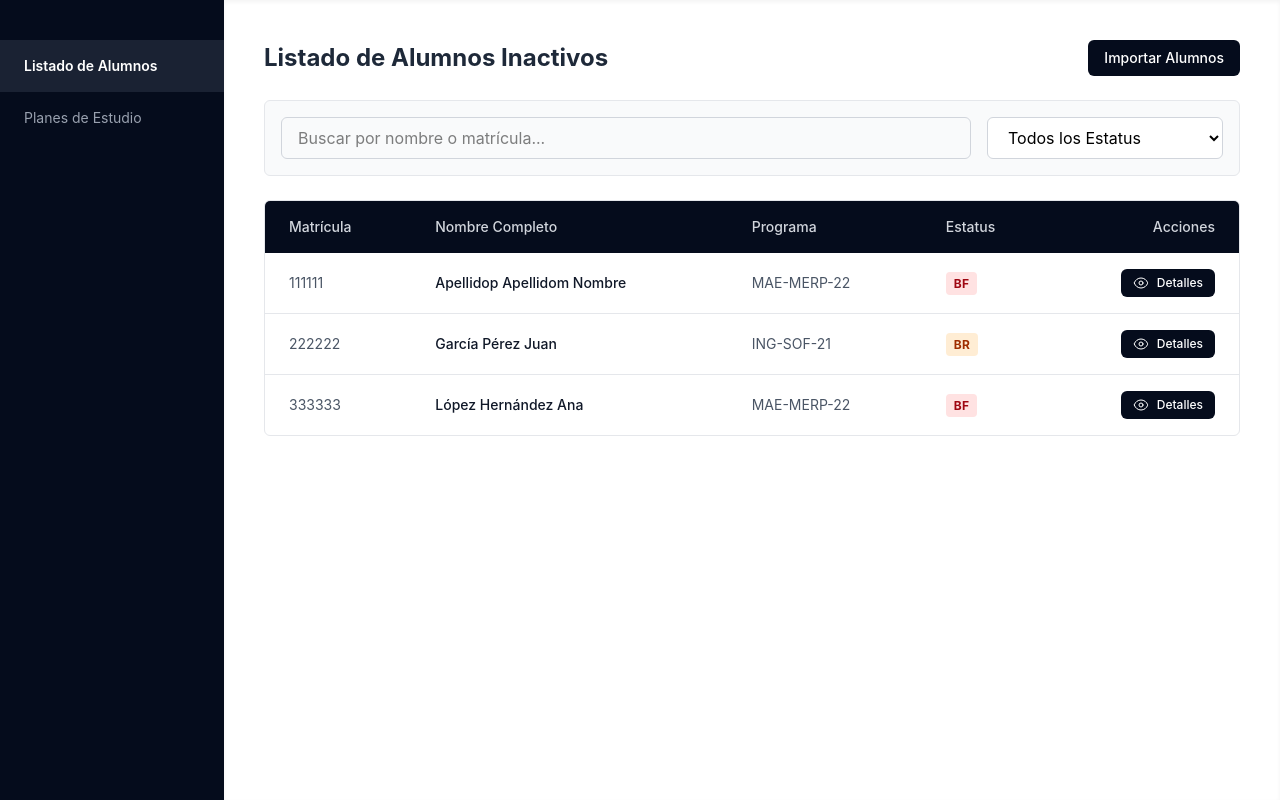
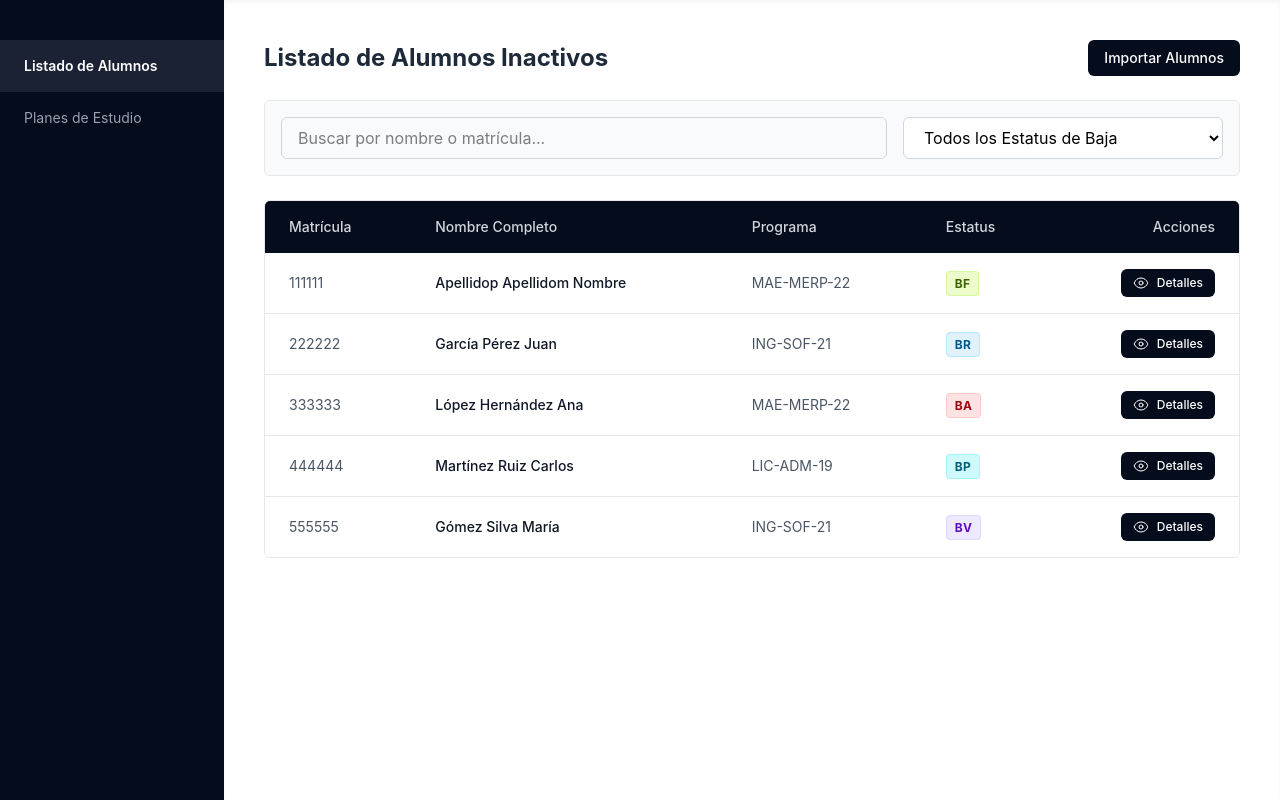
Before and after one commit to MikeGPQ/SSB, a React (Vite) app in the folder FRONT-END/: page / in a window 1280 px wide. Built offline with nearby package versions, Linux system fonts and the light colour scheme.

Commit message:
Mejora del Filtrado: Lista Completa de tipos de Baja

```diff
--- a/FRONT-END/src/pages/ListadoAlumnos.jsx
+++ b/FRONT-END/src/pages/ListadoAlumnos.jsx
@@ -2,10 +2,31 @@ import { useState } from 'react';
 import { Link } from 'react-router-dom';
 import { EyeIcon } from '@heroicons/react/24/outline';
 
+const ESTATUS_CONFIG = {
+  'BA': { etiqueta: 'Baja Académica', color: 'bg-red-100 text-red-800 border-red-200' },
+  'BC': { etiqueta: 'Baja Disciplinaria', color: 'bg-orange-100 text-orange-800 border-orange-200' },
+  'BD': { etiqueta: 'Baja Reglamentaria', color: 'bg-amber-100 text-amber-800 border-amber-200' },
+  'BE': { etiqueta: 'Baja Económica', color: 'bg-yellow-100 text-yellow-800 border-yellow-200' },
+  'BF': { etiqueta: 'Baja por Documentación Falsa', color: 'bg-lime-100 text-lime-800 border-lime-200' },
+  'BI': { etiqueta: 'Baja por no inscripción', color: 'bg-green-100 text-green-800 border-green-200' },
+  'BM': { etiqueta: 'Baja de materia', color: 'bg-emerald-100 text-emerald-800 border-emerald-200' },
+  'BN': { etiqueta: 'Baja por no pago, no materias', color: 'bg-teal-100 text-teal-800 border-teal-200' },
+  'BP': { etiqueta: 'Baja por no pago', color: 'bg-cyan-100 text-cyan-800 border-cyan-200' },
+  'BR': { etiqueta: 'Baja por no reinscripción', color: 'bg-sky-100 text-sky-800 border-sky-200' },
+  'BS': { etiqueta: 'Baja Voluntaria con Sanción', color: 'bg-blue-100 text-blue-800 border-blue-200' },
+  'BU': { etiqueta: 'Baja por ID Duplicado', color: 'bg-indigo-100 text-indigo-800 border-indigo-200' },
+  'BV': { etiqueta: 'Baja Voluntaria sin sanción', color: 'bg-violet-100 text-violet-800 border-violet-200' },
+  'FI': { etiqueta: 'Baja por Defunción', color: 'bg-purple-100 text-purple-800 border-purple-200' },
+  'FP': { etiqueta: 'Baja Fuera de Procedimiento', color: 'bg-fuchsia-100 text-fuchsia-800 border-fuchsia-200' },
+  'GC': { etiqueta: 'Baja por Grupo Cerrado', color: 'bg-pink-100 text-pink-800 border-pink-200' }
+};
+
 const MOCK_DATA = [
   { matricula: 111111, nombre_completo: 'Apellidop Apellidom Nombre', programa: 'MAE-MERP-22', estatus: 'BF' },
   { matricula: 222222, nombre_completo: 'García Pérez Juan', programa: 'ING-SOF-21', estatus: 'BR' },
-  { matricula: 333333, nombre_completo: 'López Hernández Ana', programa: 'MAE-MERP-22', estatus: 'BF' }
+  { matricula: 333333, nombre_completo: 'López Hernández Ana', programa: 'MAE-MERP-22', estatus: 'BA' },
+  { matricula: 444444, nombre_completo: 'Martínez Ruiz Carlos', programa: 'LIC-ADM-19', estatus: 'BP' },
+  { matricula: 555555, nombre_completo: 'Gómez Silva María', programa: 'ING-SOF-21', estatus: 'BV' }
 ];
 
 export default function ListadoAlumnos() {
@@ -42,13 +63,16 @@ export default function ListadoAlumnos() {
           onChange={(e) => setBusqueda(e.target.value)}
         />
         <select
-          className="px-4 py-2 border border-gray-300 rounded-md focus:outline-none focus:border-[#050C1C] bg-white min-w-[200px]"
+          className="px-4 py-2 border border-gray-300 rounded-md focus:outline-none focus:border-[#050C1C] bg-white min-w-[300px]"
           value={filtroEstatus}
           onChange={(e) => setFiltroEstatus(e.target.value)}
         >
-          <option value="">Todos los Estatus</option>
-          <option value="BF">Baja Financiera (BF)</option>
-          <option value="BR">Baja Reglamentaria (BR)</option>
+          <option value="">Todos los Estatus de Baja</option>
+          {Object.entries(ESTATUS_CONFIG).map(([clave, config]) => (
+            <option key={clave} value={clave}>
+              {clave} - {config.etiqueta}
+            </option>
+          ))}
         </select>
       </div>
 
@@ -65,15 +89,20 @@ export default function ListadoAlumnos() {
             </tr>
           </thead>
           <tbody className="divide-y divide-gray-200">
-            {alumnosFiltrados.map((alumno) => (
+            {alumnosFiltrados.map((alumno) => {
+              const estatusEstilo = ESTATUS_CONFIG[alumno.estatus]?.color || 'bg-gray-100 text-gray-800 border-gray-200';
+              const estatusEtiqueta = ESTATUS_CONFIG[alumno.estatus]?.etiqueta || alumno.estatus;
+
+              return (
                 <tr key={alumno.matricula} className="hover:bg-gray-50 transition-colors">
                   <td className="px-6 py-4">{alumno.matricula}</td>
                   <td className="px-6 py-4 font-medium text-gray-900">{alumno.nombre_completo}</td>
                   <td className="px-6 py-4">{alumno.programa}</td>
                   <td className="px-6 py-4">
-                  <span className={`px-2 py-1 rounded text-xs font-bold tracking-wide ${
-                    alumno.estatus === 'BF' ? 'bg-red-100 text-red-800' : 'bg-orange-100 text-orange-800'
-                  }`}>
+                    <span
+                      className={`px-2 py-1 rounded text-xs font-bold tracking-wide border ${estatusEstilo}`}
+                      title={estatusEtiqueta}
+                    >
                       {alumno.estatus}
                     </span>
                   </td>
@@ -87,7 +116,8 @@ export default function ListadoAlumnos() {
                     </Link>
                   </td>
                 </tr>
-            ))}
+              );
+            })}
             {alumnosFiltrados.length === 0 && (
               <tr>
                 <td colSpan="5" className="px-6 py-8 text-center text-gray-500">
@@ -105,7 +135,7 @@ export default function ListadoAlumnos() {
           <div className="bg-white p-6 rounded-md shadow-lg w-full max-w-md">
             <h2 className="text-xl font-bold text-gray-800 mb-2">Importar Excel</h2>
             <p className="text-sm text-gray-600 mb-6">
-              Selecciona el archivo proporcionado por el cliente para actualizar la base de datos de alumnos.
+              Selecciona el archivo proporcionado para actualizar la base de datos de alumnos.
             </p>
 
             <input
```
Lines whose indentation alone changed are shown as unchanged.
